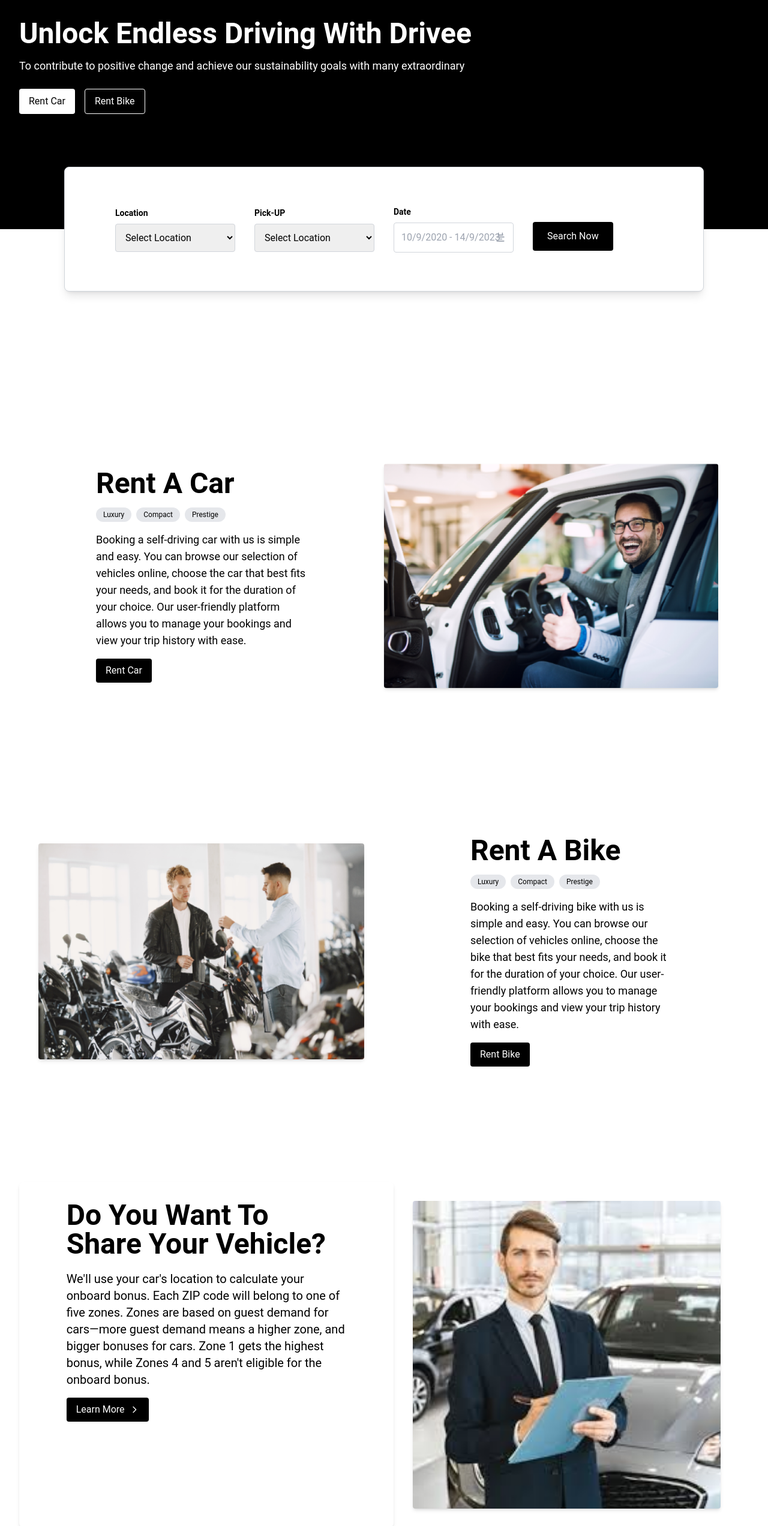
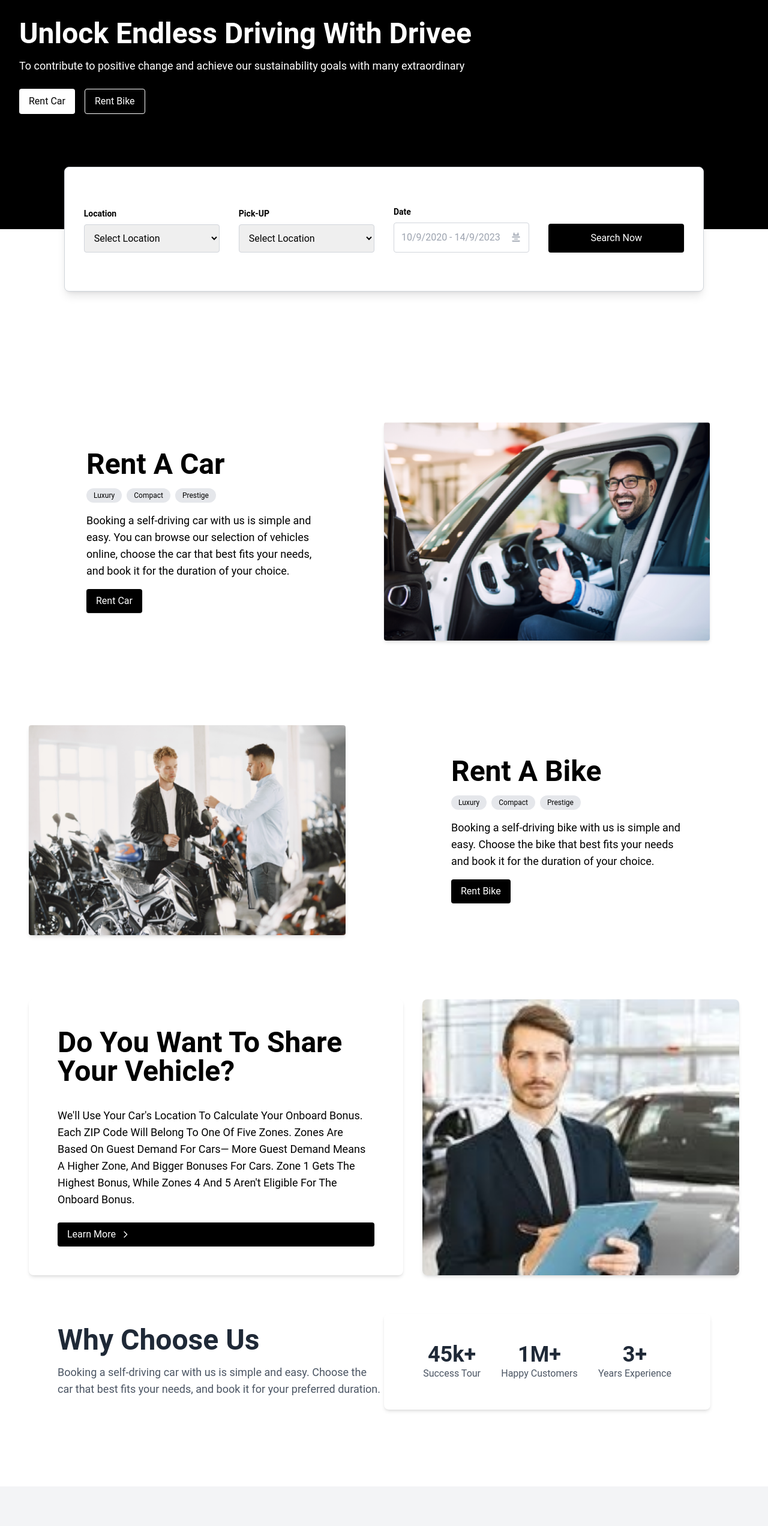
Before and after one commit to astrodev131/astrodev131-E-commerce-vue-nuxt-typescript, a Nuxt app: page / in a window 1280 px wide. Shown: the part 234-2778 px from the top of the page at 60% size. Built offline with nearby package versions, Linux system fonts and the light colour scheme.

Commit message:
landing responsive

```diff
--- a/components/Header.vue
+++ b/components/Header.vue
@@ -1,9 +1,37 @@
 <template>
   <header
-    class="bg-black text-white py-4 px-8 flex items-center justify-between"
+    class="bg-black text-white py-4 px-4 md:px-8 flex items-center justify-between flex-wrap"
   >
+    <!-- Logo -->
     <div class="text-xl font-semibold">Drivee</div>
-    <nav class="flex items-center space-x-8">
+
+    <!-- Hamburger Menu -->
+    <button
+      class="md:hidden focus:outline-none text-white"
+      @click="isMenuOpen = !isMenuOpen"
+    >
+      <svg
+        xmlns="http://www.w3.org/2000/svg"
+        class="h-6 w-6"
+        fill="none"
+        viewBox="0 0 24 24"
+        stroke="currentColor"
+      >
+        <path
+          stroke-linecap="round"
+          stroke-linejoin="round"
+          stroke-width="2"
+          d="M4 6h16M4 12h16M4 18h16"
+        />
+      </svg>
+    </button>
+
+    <!-- Navigation -->
+    <nav
+      class="w-full md:w-auto md:flex items-center space-y-4 md:space-y-0 md:space-x-8 mt-4 md:mt-0"
+      :class="{ hidden: !isMenuOpen }"
+    >
+      <!-- Hosting Dropdown -->
       <div class="relative group">
         <button class="focus:outline-none flex items-center space-x-1">
           <span>Hosting</span>
@@ -22,6 +50,7 @@
             />
           </svg>
         </button>
+        <!-- Dropdown Menu -->
         <div
           class="absolute left-0 hidden mt-2 w-48 bg-white text-black py-2 rounded-md shadow-lg group-hover:block"
         >
@@ -34,9 +63,13 @@
           >
         </div>
       </div>
+
+      <!-- Contact Us Link -->
       <div>
         <a href="#" class="hover:underline">Contact Us</a>
       </div>
+
+      <!-- Account Dropdown -->
       <div class="relative group">
         <button class="focus:outline-none flex items-center space-x-1">
           <span>Account</span>
@@ -55,6 +88,7 @@
             />
           </svg>
         </button>
+        <!-- Dropdown Menu -->
         <div
           class="absolute left-0 hidden mt-2 w-48 bg-white text-black py-2 rounded-md shadow-lg group-hover:block"
         >
@@ -63,7 +97,11 @@
         </div>
       </div>
     </nav>
-    <div class="flex space-x-4">
+
+    <!-- Buttons -->
+    <div
+      class="w-full md:w-auto flex justify-center md:flex space-x-4 mt-4 md:mt-0"
+    >
       <button
         class="border border-white py-2 px-4 rounded hover:bg-white hover:text-black"
       >
@@ -76,10 +114,11 @@
   </header>
 </template>
 
-<script lang="ts" setup></script>
+<script lang="ts" setup>
+import { ref } from "vue";
+const isMenuOpen = ref(false);
+</script>
 
 <style scoped>
-.group:hover .group-hover\:block {
-  display: block;
-}
+/* Add any additional styles if necessary */
 </style>
--- a/components/Landingpage/Search.vue
+++ b/components/Landingpage/Search.vue
@@ -1,9 +1,12 @@
 <template>
   <section
-    class="bg-white w-10/12 ml-auto mr-auto text-black py-16 border border-gray-300 shadow-lg rounded-lg px-8 flex items-center justify-center -translate-y-2/4"
+    class="bg-white w-11/12 md:w-10/12 mx-auto text-black py-8 md:py-16 border border-gray-300 shadow-lg rounded-lg px-4 md:px-8 flex items-center justify-center -translate-y-2/4"
   >
-    <div class="flex items-center justify-center space-x-8 w-full max-w-4xl">
-      <div class="flex-1">
+    <div
+      class="flex flex-wrap md:flex-nowrap items-end justify-center space-y-6 md:space-y-0 md:space-x-8 w-full"
+    >
+      <!-- Location Selector -->
+      <div class="w-full md:flex-1">
         <label for="location" class="block text-sm font-bold mb-2"
           >Location</label
         >
@@ -14,7 +17,9 @@
           <option>Chicago</option>
         </select>
       </div>
-      <div class="flex-1">
+
+      <!-- Pickup Selector -->
+      <div class="w-full md:flex-1">
         <label for="pickup" class="block text-sm font-bold mb-2">Pick-UP</label>
         <select id="pickup" class="w-full p-3 border border-gray-300 rounded">
           <option>Select Location</option>
@@ -23,7 +28,9 @@
           <option>Chicago</option>
         </select>
       </div>
-      <div class="flex-1">
+
+      <!-- Date Selector -->
+      <div class="w-full md:flex-1">
         <label for="date" class="block text-sm font-bold mb-2">Date</label>
         <div class="relative">
           <input
@@ -52,9 +59,13 @@
           </div>
         </div>
       </div>
-      <div class="flex-1 flex items-center mt-6">
+
+      <!-- Search Button -->
+      <div
+        class="w-full md:flex-1 flex justify-center md:justify-end items-center"
+      >
         <button
-          class="bg-black text-white py-3 px-6 rounded shadow hover:bg-gray-800"
+          class="bg-black text-white py-3 w-full md:w-full rounded shadow hover:bg-gray-800"
         >
           Search Now
         </button>
@@ -66,7 +77,5 @@
 <script lang="ts" setup></script>
 
 <style scoped>
-.group:hover .group-hover\:block {
-  display: block;
-}
+/* No additional styles required */
 </style>
--- a/components/Landingpage/ServiceSection.vue
+++ b/components/Landingpage/ServiceSection.vue
@@ -1,13 +1,14 @@
 <template>
-  <section class="bg-white text-black py-16 px-8">
+  <section class="bg-white text-black py-16 px-6 md:px-12">
+    <!-- Rent A Car Section -->
     <div
-      class="flex flex-col md:flex-col items-center space-y-12 md:space-y-0 md:space-x-8 w-full max-w-full"
+      class="flex flex-col md:flex-row items-center space-y-12 md:space-y-0 md:space-x-8 w-full max-w-full"
     >
       <div class="flex-1 flex flex-col md:flex-row items-center">
         <div class="flex-1 text-center md:text-left">
-          <div class="p-32">
-            <h2 class="text-5xl font-bold mb-4">Rent A Car</h2>
-            <div class="flex space-x-2 mb-4">
+          <div class="p-6 md:p-12 lg:p-24">
+            <h2 class="text-3xl md:text-5xl font-bold mb-4">Rent A Car</h2>
+            <div class="flex justify-center md:justify-start space-x-2 mb-4">
               <span class="px-3 py-1 bg-gray-200 rounded-full text-xs"
                 >Luxury</span
               >
@@ -18,12 +19,10 @@
                 >Prestige</span
               >
             </div>
-            <p class="text-lg mb-4">
+            <p class="text-base md:text-lg mb-4">
               Booking a self-driving car with us is simple and easy. You can
               browse our selection of vehicles online, choose the car that best
-              fits your needs, and book it for the duration of your choice. Our
-              user-friendly platform allows you to manage your bookings and view
-              your trip history with ease.
+              fits your needs, and book it for the duration of your choice.
             </p>
             <button
               class="bg-black text-white py-2 px-4 rounded shadow hover:bg-gray-800"
@@ -36,22 +35,27 @@
           <img
             src="/images/1.png"
             alt="Car Image"
-            class="w-11/12 rounded shadow-md"
+            class="w-full md:w-11/12 rounded shadow-md object-cover"
           />
         </div>
       </div>
-      <div class="flex-1 flex flex-col md:flex-row items-center">
+    </div>
+
+    <!-- Rent A Bike Section -->
+    <div
+      class="flex flex-col-reverse md:flex-row items-center space-y-12 md:space-y-0 md:space-x-8 w-full mt-12"
+    >
       <div class="flex-1">
         <img
           src="/images/2.png"
           alt="Bike Image"
-            class="w-11/12 rounded shadow-md"
+          class="w-full md:w-11/12 rounded shadow-md object-cover"
         />
       </div>
       <div class="flex-1 text-center md:text-left">
-          <div class="p-32">
-            <h2 class="text-5xl font-bold mb-4">Rent A Bike</h2>
-            <div class="flex space-x-2 mb-4">
+        <div class="p-6 md:p-12 lg:p-24">
+          <h2 class="text-3xl md:text-5xl font-bold mb-4">Rent A Bike</h2>
+          <div class="flex justify-center md:justify-start space-x-2 mb-4">
             <span class="px-3 py-1 bg-gray-200 rounded-full text-xs"
               >Luxury</span
             >
@@ -62,12 +66,10 @@
               >Prestige</span
             >
           </div>
-            <p class="text-lg mb-4">
-              Booking a self-driving bike with us is simple and easy. You can
-              browse our selection of vehicles online, choose the bike that best
-              fits your needs, and book it for the duration of your choice. Our
-              user-friendly platform allows you to manage your bookings and view
-              your trip history with ease.
+          <p class="text-base md:text-lg mb-4">
+            Booking a self-driving bike with us is simple and easy. Choose the
+            bike that best fits your needs and book it for the duration of your
+            choice.
           </p>
           <button
             class="bg-black text-white py-2 px-4 rounded shadow hover:bg-gray-800"
@@ -77,21 +79,24 @@
         </div>
       </div>
     </div>
-    </div>
+
+    <!-- Share Your Vehicle Section -->
     <div
-      class="flex flex-col md:flex-row items-center justify-between space-y-12 md:space-y-0 md:space-x-8 w-full max-w-11/12 mt-16"
+      class="flex flex-col md:flex-row items-stretch space-y-12 md:space-y-0 md:space-x-8 w-full mt-16"
     >
-      <div class="flex-1 bg-white rounded-lg h-577 p-8 w-1/2 shadow-md">
-        <div class="w-10/12 m-auto">
-          <h2 class="text-5xl font-bold mb-4">
+      <!-- Left Text Section -->
+      <div
+        class="flex-1 bg-white rounded-lg p-6 md:p-12 shadow-md flex flex-col justify-between"
+      >
+        <h2 class="text-3xl md:text-5xl font-bold mb-4">
           Do You Want To Share Your Vehicle?
         </h2>
-          <p class="text-xl mt-5 mb-4">
-            We'll use your car's location to calculate your onboard bonus. Each
-            ZIP code will belong to one of five zones. Zones are based on guest
-            demand for cars—more guest demand means a higher zone, and bigger
-            bonuses for cars. Zone 1 gets the highest bonus, while Zones 4 and 5
-            aren't eligible for the onboard bonus.
+        <p class="text-lg mt-5 mb-6">
+          We'll Use Your Car's Location To Calculate Your Onboard Bonus. Each
+          ZIP Code Will Belong To One Of Five Zones. Zones Are Based On Guest
+          Demand For Cars— More Guest Demand Means A Higher Zone, And Bigger
+          Bonuses For Cars. Zone 1 Gets The Highest Bonus, While Zones 4 And 5
+          Aren't Eligible For The Onboard Bonus.
         </p>
         <button
           class="bg-black text-white py-2 px-4 rounded shadow hover:bg-gray-800 flex items-center space-x-2"
@@ -113,29 +118,32 @@
           </svg>
         </button>
       </div>
-      </div>
-      <div class="flex-1">
+
+      <!-- Right Image Section -->
+      <div class="flex-1 rounded-lg shadow-md overflow-hidden">
         <img
           src="/images/images (8).jpg"
           alt="Vehicle Sharing"
-          class="w-11/12 rounded h-4/6 shadow-md"
+          class="w-full h-full object-cover"
         />
       </div>
     </div>
-  </section>
+
+    <!-- Why Choose Us Section -->
     <section
-    class="w-10/12 ml-auto mr-auto item-center flex justify-around py-16"
+      class="flex flex-col md:flex-row items-center justify-between py-16 px-6 md:px-12"
     >
-    <div class="text-left mb-8 w-1/2 mr-16">
-      <h2 class="text-5xl font-bold text-gray-800 mb-4">Why Choose Us</h2>
+      <div class="text-left mb-8 md:mb-0 w-full md:w-1/2">
+        <h2 class="text-3xl md:text-5xl font-bold text-gray-800 mb-4">
+          Why Choose Us
+        </h2>
         <p class="text-lg text-gray-600">
-        Booking a self-driving car with us is simple and easy. You can browse
-        our selection of vehicles online, choose the car that best fits your
-        needs, and book it for the duration of your choice.
+          Booking a self-driving car with us is simple and easy. Choose the car
+          that best fits your needs, and book it for your preferred duration.
         </p>
       </div>
       <div
-      class="bg-white w-1/2 rounded-lg ml-16 shadow-md p-8 flex justify-around items-center"
+        class="bg-white w-full md:w-1/2 rounded-lg shadow-md p-6 md:p-12 flex justify-around items-center"
       >
         <div class="text-center">
           <span class="text-4xl font-bold text-gray-800">45k+</span>
@@ -143,13 +151,14 @@
         </div>
         <div class="text-center">
           <span class="text-4xl font-bold text-gray-800">1M+</span>
-        <p class="text-gray-600">Happy Customer</p>
+          <p class="text-gray-600">Happy Customers</p>
         </div>
         <div class="text-center">
           <span class="text-4xl font-bold text-gray-800">3+</span>
-        <p class="text-gray-600">Year Experience</p>
+          <p class="text-gray-600">Years Experience</p>
         </div>
       </div>
+    </section>
   </section>
 </template>
 
--- a/pages/auth/login.vue
+++ b/pages/auth/login.vue
@@ -1,8 +1,8 @@
 <template>
-  <div class="flex h-screen">
+  <div class="flex flex-col md:flex-row h-screen">
     <!-- Left Section -->
     <div
-      class="flex-1 flex flex-col justify-center items-center text-white px-6"
+      class="flex-1 flex flex-col justify-center items-center text-white px-6 py-10 md:px-12 md:py-16"
       style="
         background-image: url('/images/loginbg.jpg');
         background-size: cover;
@@ -10,20 +10,22 @@
         background-repeat: no-repeat;
       "
     >
-      <h1 class="text-4xl font-bold mb-4">Welcome to Drivee®</h1>
-      <p class="text-3xl mb-8 text-center">
-        the best global carsharing marketplace
+      <h1 class="text-3xl sm:text-4xl font-bold mb-4 text-center md:text-left">
+        Welcome to Drivee®
+      </h1>
+      <p class="text-xl sm:text-2xl mb-6 text-center md:text-left">
+        The best global carsharing marketplace
       </p>
-      <span>
+      <span class="text-lg text-center md:text-left">
         Have a car? Earn money as a Host. Rent your dream car as a Guest.
       </span>
       <button
-        class="rounded-sm mt-4 flex items-center px-4 py-2 bg-white text-black font-medium hover:bg-gray-200"
+        class="mt-6 flex items-center px-4 py-2 bg-white text-black font-medium hover:bg-gray-200 rounded-md"
       >
         <span>Play Video Intro</span>
         <svg
           xmlns="http://www.w3.org/2000/svg"
-          class="h-6 w-6"
+          class="h-6 w-6 ml-2"
           viewBox="0 0 24 24"
           fill="currentColor"
         >
@@ -35,23 +37,22 @@
 
     <!-- Right Section -->
     <div
-      class="flex-1 flex flex-col justify-center items-center bg-white px-10"
+      class="flex-1 flex flex-col justify-center items-center bg-white px-6 py-10 md:px-12 md:py-16"
     >
-      <h2 class="text-4xl font-semibold w-2/4 text-left">Drivee</h2>
-
-      <h2 class="text-2xl mt-4 font-semibold w-2/4 text-left">
+      <h2 class="text-3xl sm:text-4xl font-semibold w-full text-left mb-4">
+        Drivee
+      </h2>
+      <h2 class="text-2xl font-semibold w-full text-left mb-4">
         Login with your account.
       </h2>
-
-      <p class="text-gray-500 font-semibold mb-6 w-2/4 text-left">
-        <br />
+      <p class="text-gray-500 font-semibold mb-6 w-full text-left">
         We’d love to have you on board. Join over 500+ customers around the
         globe and enhance productivity.
       </p>
 
       <!-- Social Login Buttons -->
       <button
-        class="w-2/4 flex items-center justify-center px-4 py-2 mb-4 border rounded-md hover:bg-gray-100"
+        class="w-full sm:w-2/4 flex items-center justify-center px-4 py-2 mb-4 border rounded-md hover:bg-gray-100"
       >
         <svg
           xmlns="http://www.w3.org/2000/svg"
@@ -72,7 +73,7 @@
         Continue with Facebook
       </button>
       <button
-        class="w-2/4 flex items-center justify-center px-4 py-2 mb-6 border rounded-md hover:bg-gray-100"
+        class="w-full sm:w-2/4 flex items-center justify-center px-4 py-2 mb-6 border rounded-md hover:bg-gray-100"
       >
         <svg
           xmlns="http://www.w3.org/2000/svg"
@@ -102,7 +103,7 @@
       </button>
 
       <!-- Form -->
-      <form class="w-2/4">
+      <form class="w-full sm:w-2/4">
         <div class="mb-4">
           <label for="email" class="block text-sm font-medium text-gray-700"
             >Email*</label
@@ -146,7 +147,7 @@
       <p class="text-sm text-gray-500 mt-4">
         Don't you have your account?
         <a href="register" class="text-blue-600 hover:underline"
-          >Singup here.</a
+          >Sign up here.</a
         >
       </p>
     </div>
--- a/pages/auth/register.vue
+++ b/pages/auth/register.vue
@@ -1,8 +1,8 @@
 <template>
-  <div class="flex h-screen">
+  <div class="flex flex-col md:flex-row h-screen">
     <!-- Left Section -->
     <div
-      class="flex-1 flex flex-col justify-center items-center text-white px-6"
+      class="flex-1 flex flex-col justify-center items-center text-white px-6 py-10 md:px-12"
       style="
         background-image: url('/images/loginbg.jpg');
         background-size: cover;
@@ -10,11 +10,11 @@
         background-repeat: no-repeat;
       "
     >
-      <h1 class="text-4xl font-bold mb-4">Welcome to Drivee®</h1>
-      <p class="text-3xl mb-8 text-center">
+      <h1 class="text-4xl md:text-5xl font-bold mb-4">Welcome to Drivee®</h1>
+      <p class="text-3xl md:text-4xl mb-8 text-center">
         the best global carsharing marketplace
       </p>
-      <span>
+      <span class="text-center md:text-left mb-6">
         Have a car? Earn money as a Host. Rent your dream car as a Guest.
       </span>
       <button
@@ -23,7 +23,7 @@
         <span>Play Video Intro</span>
         <svg
           xmlns="http://www.w3.org/2000/svg"
-          class="h-6 w-6"
+          class="h-6 w-6 ml-2"
           viewBox="0 0 24 24"
           fill="currentColor"
         >
@@ -35,23 +35,28 @@
 
     <!-- Right Section -->
     <div
-      class="flex-1 flex flex-col justify-center items-center bg-white px-10"
+      class="flex-1 flex flex-col justify-center items-center bg-white px-6 py-10 md:px-10 md:py-12"
     >
-      <h2 class="text-4xl font-semibold w-2/4 text-left">Drivee</h2>
+      <h2
+        class="text-4xl md:text-5xl font-semibold text-left w-full md:w-2/4 mb-4"
+      >
+        Drivee
+      </h2>
 
-      <h2 class="text-2xl mt-4 font-semibold w-2/4 text-left">
+      <h2
+        class="text-2xl md:text-3xl font-semibold text-left w-full md:w-2/4 mb-4"
+      >
         Create An Account.
       </h2>
 
-      <p class="text-gray-500 font-semibold mb-6 w-2/4 text-left">
-        <br />
+      <p class="text-gray-500 font-semibold mb-6 w-full md:w-2/4 text-left">
         We’d love to have you on board. Join over 500+ customers around the
         globe and enhance productivity.
       </p>
 
       <!-- Social Login Buttons -->
       <button
-        class="w-2/4 flex items-center justify-center px-4 py-2 mb-4 border rounded-md hover:bg-gray-100"
+        class="w-full md:w-2/4 flex items-center justify-center px-4 py-2 mb-4 border rounded-md hover:bg-gray-100"
       >
         <svg
           xmlns="http://www.w3.org/2000/svg"
@@ -71,8 +76,9 @@
         </svg>
         Continue with Facebook
       </button>
+
       <button
-        class="w-2/4 flex items-center justify-center px-4 py-2 mb-6 border rounded-md hover:bg-gray-100"
+        class="w-full md:w-2/4 flex items-center justify-center px-4 py-2 mb-6 border rounded-md hover:bg-gray-100"
       >
         <svg
           xmlns="http://www.w3.org/2000/svg"
@@ -102,7 +108,7 @@
       </button>
 
       <!-- Form -->
-      <form class="w-2/4">
+      <form class="w-full md:w-2/4">
         <div class="mb-4">
           <label for="name" class="block text-sm font-medium text-gray-700"
             >Name*</label
@@ -163,11 +169,3 @@
     </div>
   </div>
 </template>
-
-<script setup lang="ts">
-// Script setup if needed for interactivity
-</script>
-
-<style scoped>
-/* Add any scoped styles here if necessary */
-</style>
```
Also changed, not shown: public/images/images (8).jpg. Lines whose indentation alone changed are shown as unchanged.
